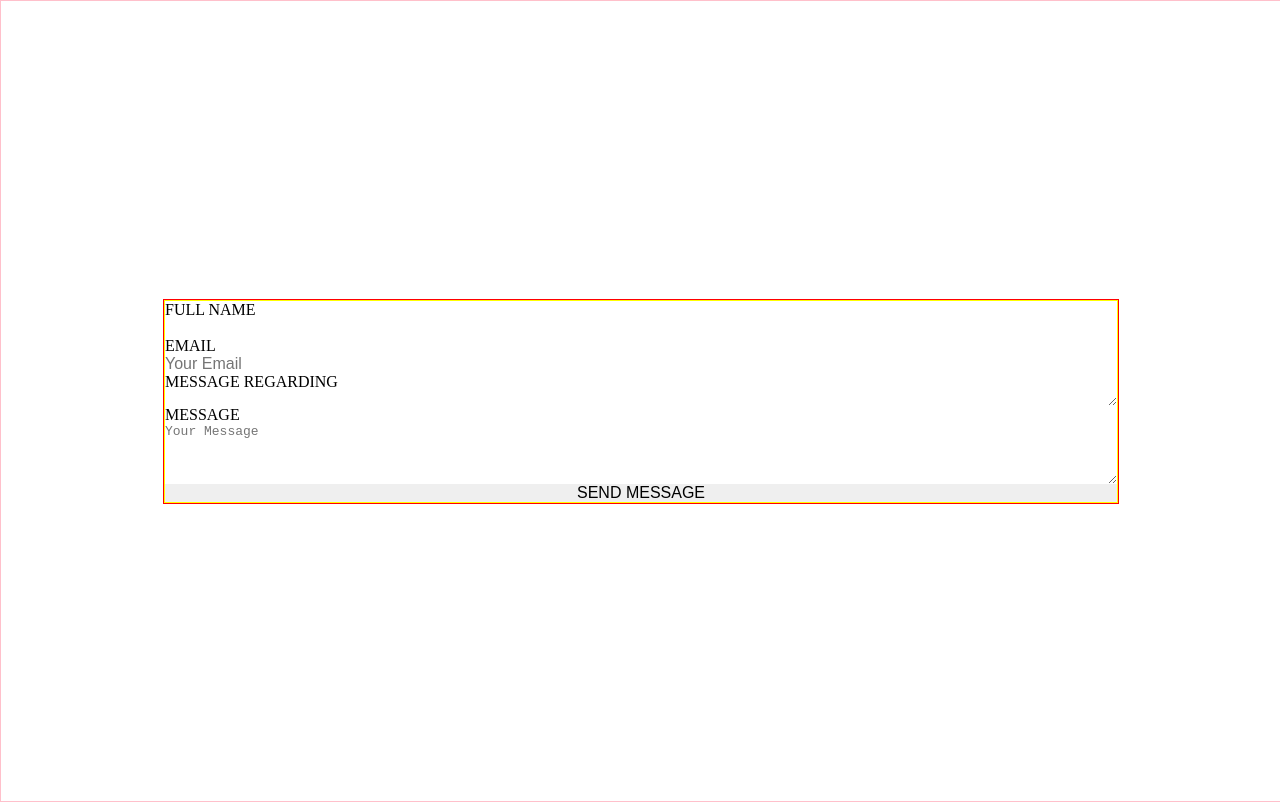
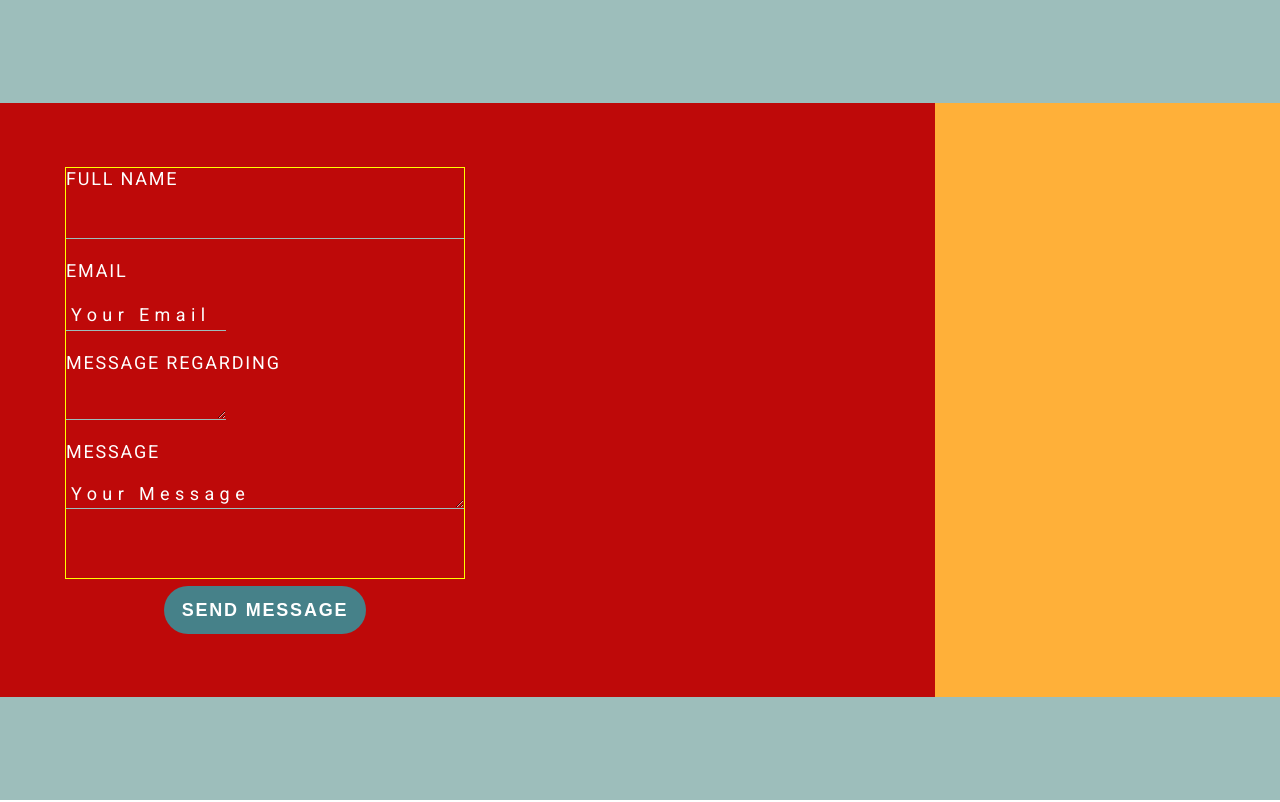
Before and after one commit to anazabalo/Forms-IT-TechForWomen, a plain HTML site: page index.html in a window 1280 px wide. Drawn offline with Linux system fonts and the light colour scheme.

Commit message:
form and red background styled, orange background added

```diff
--- a/index.html
+++ b/index.html
@@ -6,28 +6,38 @@
     <meta name="viewport" content="width=device-width, initial-scale=1.0" />
     <title>Forms</title>
     <link rel="stylesheet" href="/styles/styles.css" />
+    <link
+      href="https://fonts.googleapis.com/css2?family=Roboto:wght@300;400;500;700&display=swap"
+      rel="stylesheet"
+    />
   </head>
   <body>
     <main>
       <div class="form__container">
         <form action="">
           <label for="name" class="label">FULL NAME</label>
-          <input type="text" />
+          <input type="text" class="input__field" />
           <label for="email" class="label">EMAIL</label>
-          <input type="email" placeholder="Your Email" />
-          <label for="label">MESSAGE REGARDING</label>
-          <textarea name="message" cols="30" rows="1" class="textarea"></textarea>
-          <label for="label">MESSAGE</label>
+          <input type="email" placeholder="Your Email" class="input__field border__bottom__input" />
+          <label class="label">MESSAGE REGARDING</label>
           <textarea
             name="message"
             cols="30"
-            rows="4"
+            rows="1"
+            class="textarea border__bottom__input"
+          ></textarea>
+          <label class="label">MESSAGE</label>
+          <textarea
+            name="message"
+            cols="30"
+            rows="1"
             class="textarea"
             placeholder="Your Message"
           ></textarea>
-          <button>SEND MESSAGE</button>
+          <button class="btn">SEND MESSAGE</button>
         </form>
       </div>
+      <div class="orange__container"></div>
     </main>
   </body>
 </html>
--- a/styles/styles.css
+++ b/styles/styles.css
@@ -6,20 +6,86 @@
 }
 
 main {
-  border: 1px solid pink;
   width: 100%;
   height: 100vh;
   display: flex;
   justify-content: center;
   align-items: center;
+  background-color: #9dbebb;
+  font-family: 'Roboto', sans-serif;
 }
 .form__container {
-  border: 1px solid red;
   max-width: 954px;
   width: 100%;
+  min-height: 594px;
+  box-sizing: border-box;
+  background-color: #be0909;
 }
 form {
   border: 1px solid yellow;
+  box-sizing: border-box;
+  max-width: 400px;
+  width: 100%;
+  min-height: 362px;
+  margin: 64px 0px 0px 65px;
   display: flex;
   flex-direction: column;
 }
+
+.label {
+  font-weight: 400;
+  font-size: 18px;
+  line-height: 21px;
+  letter-spacing: 0.1em;
+  color: #feffff;
+}
+
+.textarea,
+.input__field {
+  box-sizing: border-box;
+  padding: 5px;
+  background-color: #be0909;
+  border-bottom: 1px solid #9dbebb;
+  max-width: 400px;
+  width: 100%;
+  margin: 21px 0px;
+}
+.border__bottom__input {
+  max-width: 160px;
+  width: 100%;
+}
+
+.input__field::placeholder,
+.textarea::placeholder {
+  font-family: 'Roboto';
+  font-style: normal;
+  font-weight: 400;
+  font-size: 18px;
+  line-height: 12px;
+  letter-spacing: 0.3em;
+  color: #fdffff;
+}
+
+.btn {
+  max-width: 202px;
+  width: 100%;
+  min-height: 48px;
+  border-radius: 40px;
+  background-color: #468189;
+  font-weight: 700;
+  font-size: 18px;
+  line-height: 21px;
+  text-align: center;
+  letter-spacing: 0.1em;
+  text-transform: uppercase;
+  color: #ffffff;
+  margin: 0 auto;
+  position: relative;
+  top: 56px;
+}
+.orange__container {
+  max-width: 345px;
+  width: 100%;
+  min-height: 594px;
+  background-color: #ffb039;
+}
```
